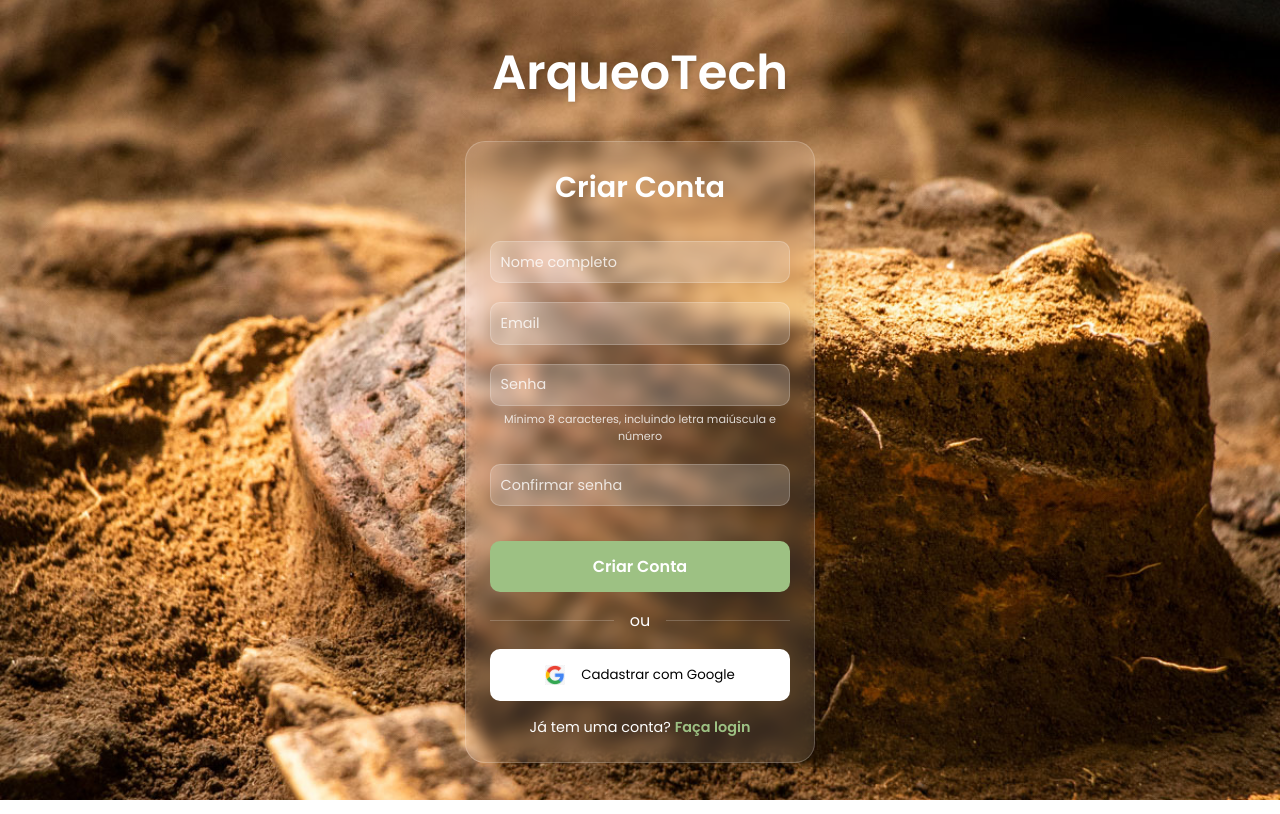
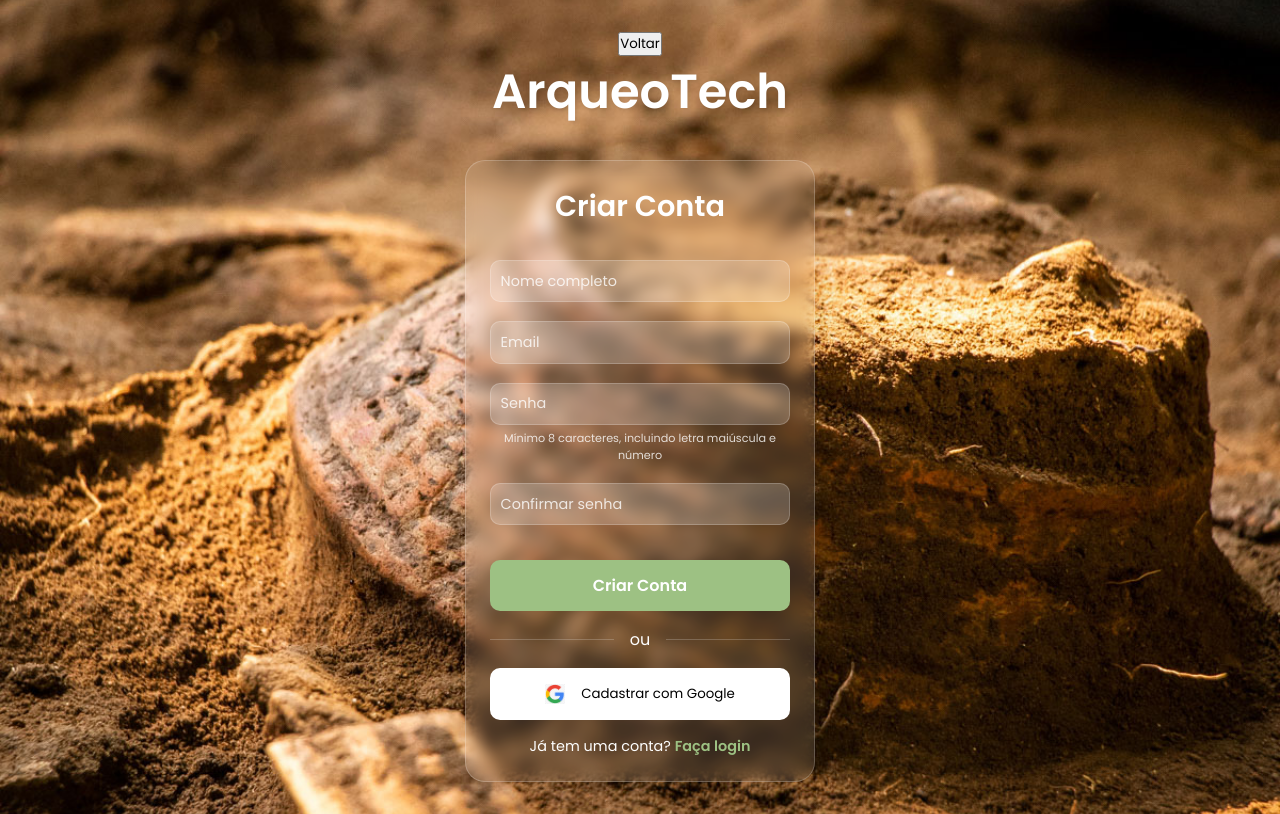
Before and after one commit to mvsiqueiraa/PROJETO-ARQUEOTECH, a plain HTML site: page frontend/src/pages/cadastro.html in a window 1280 px wide. Drawn offline with Linux system fonts and the light colour scheme.

Commit message:
Update cadastro.html

```diff
--- a/frontend/src/pages/cadastro.html
+++ b/frontend/src/pages/cadastro.html
@@ -11,6 +11,9 @@
 </head>
 <body>
     <div class="auth-page">
+        <button onclick="window.location.href='index.html'" class="back-button">
+            Voltar
+        </button>
         <h1 class="site-title">ArqueoTech</h1>
 
         <div class="auth-container">
@@ -24,6 +27,7 @@
                             required
                             placeholder="Nome completo"
                         >
+
                     </div>
 
                     <div class="form-group">
```
